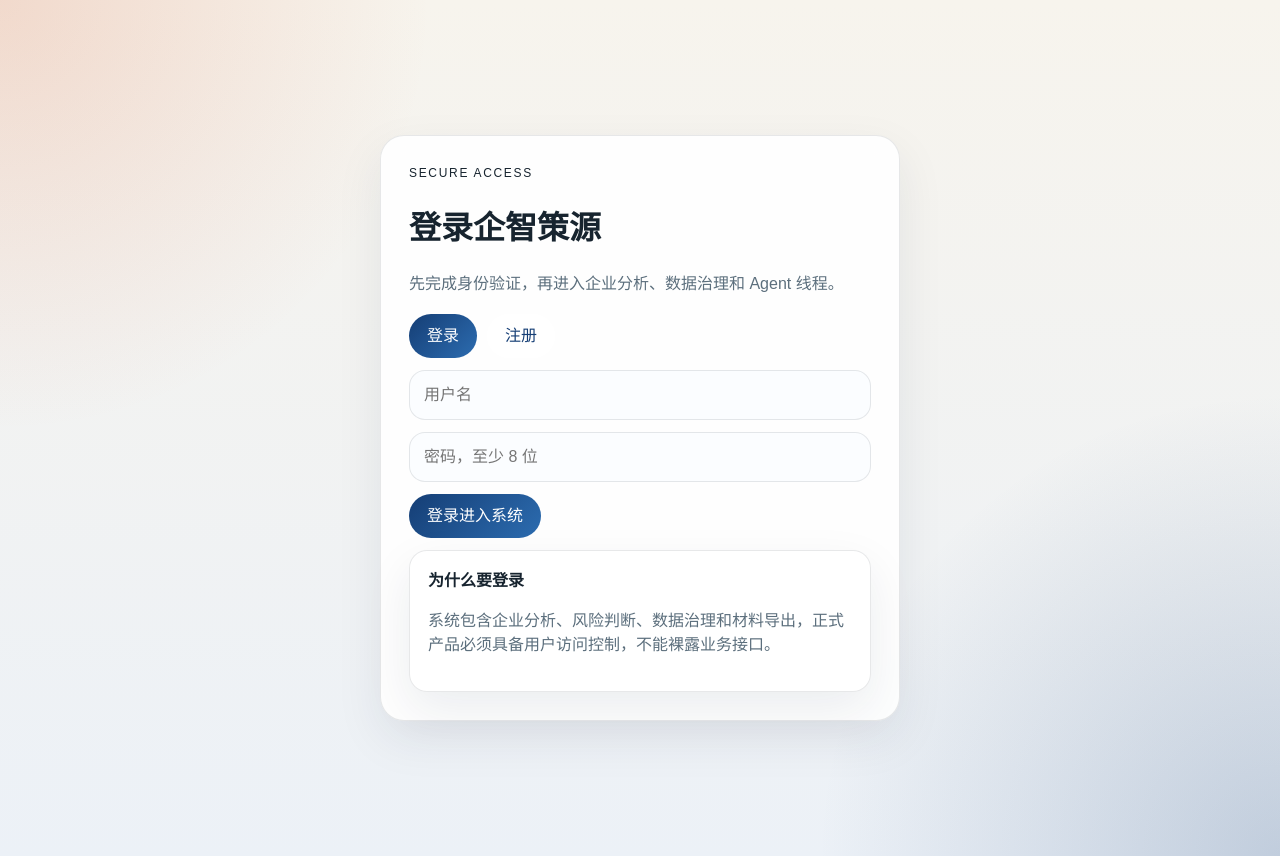
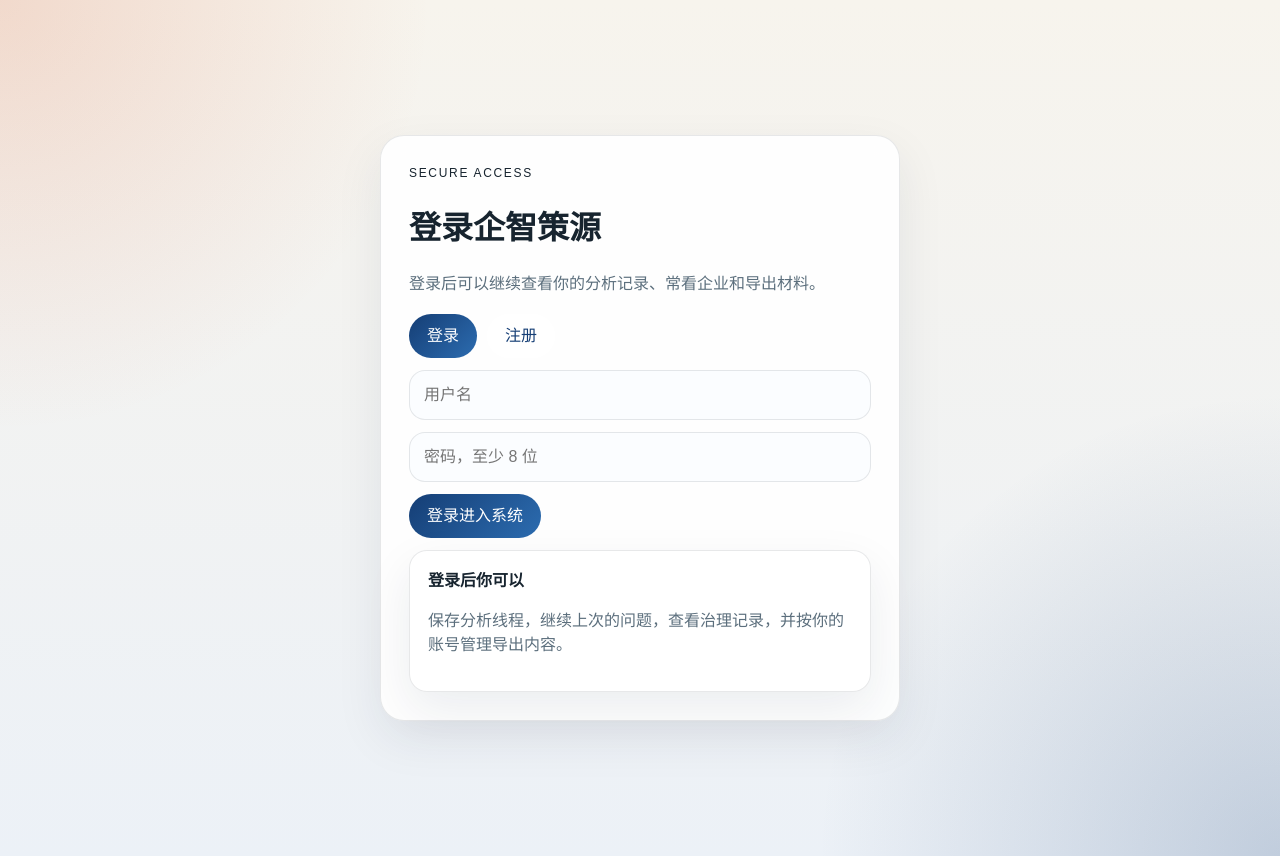
Before and after one commit to Jpl-hub/enterprise-decision-copilot, a Vue app in the folder frontend/: page /login in a window 1280 px wide. Built offline with nearby package versions, Linux system fonts and the light colour scheme; no server answers.

Commit message:
fix: rewrite user-facing product copy

```diff
--- a/frontend/src/App.vue
+++ b/frontend/src/App.vue
@@ -12,7 +12,7 @@
           <h1>企智策源</h1>
           <span class="brand-pill">企业决策系统</span>
         </div>
-        <p class="brand-subtitle">用真实资料回答企业经营问题，而不是只给一段模型输出。</p>
+        <p class="brand-subtitle">把财报、研报和风险信号整理成可直接使用的经营判断。</p>
       </div>
       <nav class="top-nav">
         <RouterLink to="/" class="nav-chip">开始分析</RouterLink>
--- a/frontend/src/views/CompareView.vue
+++ b/frontend/src/views/CompareView.vue
@@ -35,7 +35,7 @@
           <div class="stack-list">
             <div class="info-card compact">
               <strong>优先跟踪对象</strong>
-              <p class="muted">系统先告诉你当前谁更值得重点看，而不是先扔一堆维度分数。</p>
+              <p class="muted">先给出当前更值得重点跟踪的企业，再展开原因。</p>
             </div>
             <div class="info-card compact">
               <strong>差异原因</strong>
--- a/frontend/src/views/LoginView.vue
+++ b/frontend/src/views/LoginView.vue
@@ -3,7 +3,7 @@
     <div class="login-panel">
       <p class="section-tag">Secure Access</p>
       <h1>登录企智策源</h1>
-      <p class="muted">先完成身份验证，再进入企业分析、数据治理和 Agent 线程。</p>
+      <p class="muted">登录后可以继续查看你的分析记录、常看企业和导出材料。</p>
       <div class="login-tabs">
         <button class="button-ghost" :class="{ active: mode === 'login' }" @click="mode = 'login'">登录</button>
         <button class="button-ghost" :class="{ active: mode === 'register' }" @click="mode = 'register'">注册</button>
@@ -20,8 +20,8 @@
       </div>
       <p v-if="authStore.error" class="error-box top-gap">{{ authStore.error }}</p>
       <div class="info-card compact top-gap">
-        <strong>为什么要登录</strong>
-        <p class="muted">系统包含企业分析、风险判断、数据治理和材料导出，正式产品必须具备用户访问控制，不能裸露业务接口。</p>
+        <strong>登录后你可以</strong>
+        <p class="muted">保存分析线程，继续上次的问题，查看治理记录，并按你的账号管理导出内容。</p>
       </div>
     </div>
   </div>
--- a/frontend/src/views/OverviewView.vue
+++ b/frontend/src/views/OverviewView.vue
@@ -5,7 +5,7 @@
         <p class="section-tag">Start Here</p>
         <h2>先选企业，再把问题交给系统。</h2>
         <p class="hero-text">
-          你可以直接问经营质量、竞争格局、风险变化和后续动作。系统会把财报、研报、宏观指标和图表表格里的关键信息组织成一份可追溯结论。
+          你可以直接问经营质量、竞争格局、风险变化和后续动作。财报、研报、宏观指标和图表表格里的关键信息会被整理成一份可追溯结论。
         </p>
         <div class="hero-command company-question-row">
           <select v-model="selectedCode" class="select-input hero-select">
@@ -102,7 +102,7 @@
           <TracePanel :trace="agentStore.latest.plan" />
         </div>
       </div>
-      <div v-else class="empty-state">输入一个问题，系统会自动组织企业分析、研报检索、风险评估和可信度检查。</div>
+      <div v-else class="empty-state">输入一个问题后，你会先看到判断，再看到来源和下一步建议。</div>
     </PagePanel>
 
     <PagePanel title="分析线程" eyebrow="Thread" description="你的问题、系统回答和上下文对象会保留在同一条线程里。">
--- a/frontend/src/views/QualityCenterView.vue
+++ b/frontend/src/views/QualityCenterView.vue
@@ -43,7 +43,7 @@
               </div>
               <div class="info-card compact source-breakdown-card">
                 <strong>研究报告</strong>
-                <p class="muted">个股和行业研报负责补充市场观点、竞争格局和景气判断，供 Agent 做证据交叉验证。</p>
+                <p class="muted">个股和行业研报补充市场观点、竞争格局和景气判断，方便你交叉核对结论。</p>
               </div>
               <div class="info-card compact source-breakdown-card">
                 <strong>宏观指标</strong>
```
